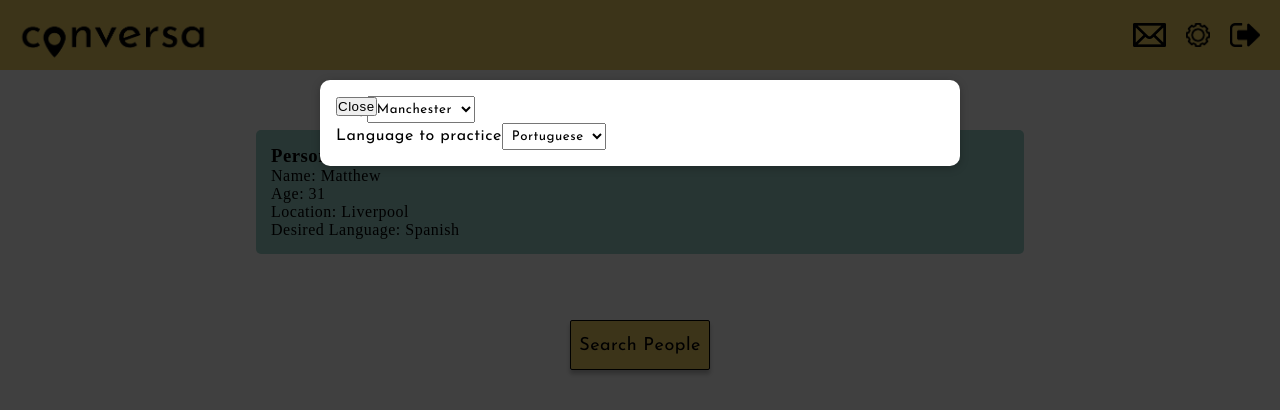
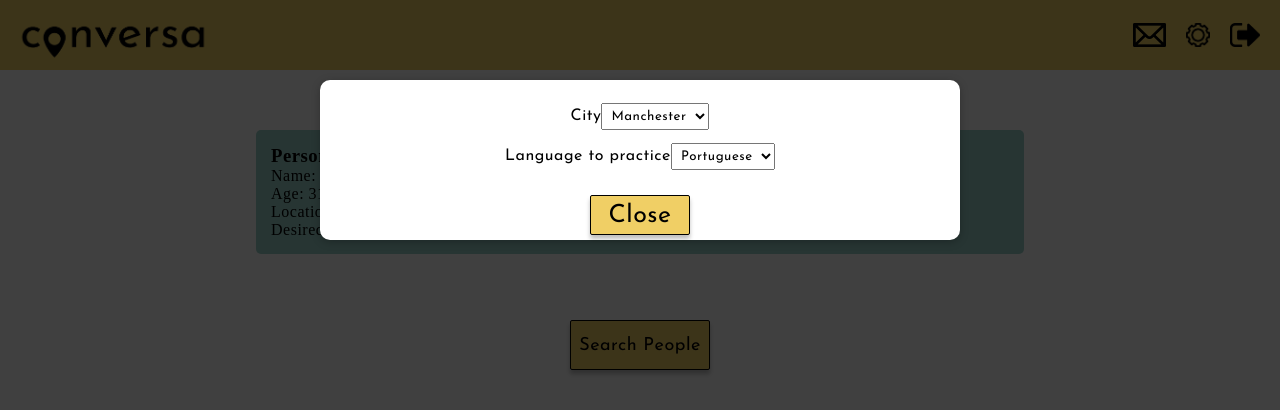
Before and after one commit to AnnaC200/conversa, a React (Create React App) app: page /MyProfile in a window 1280 px wide. Both pictures are taken after a click on the button "Search People". Shown: the top 410 px of the page. Built offline with nearby package versions, Linux system fonts and the light colour scheme.

Commit message:
modal done

```diff
--- a/src/components/MyProfile/CityFilter.css
+++ b/src/components/MyProfile/CityFilter.css
@@ -1,3 +1,7 @@
 .cityFilter {
     text-align: center;
 }
+
+.city {
+    text-align: center;
+}
--- a/src/components/MyProfile/IndividualPerson.css
+++ b/src/components/MyProfile/IndividualPerson.css
@@ -1,3 +1,11 @@
-ul {
-    border: 2px solid black;
+.individualperson {
+    width: 90%;
+    border: 1px solid black;
+    border-radius: 10px;
+    padding: 2px;
+    margin: auto;
+    margin-top: 30px;
+    text-align: center;
+    background-color: white;
+    box-shadow: 0px 10px 5px 2px black;
 }
--- a/src/components/MyProfile/IndividualPerson.js
+++ b/src/components/MyProfile/IndividualPerson.js
@@ -1,6 +1,7 @@
 import React from "react";
 import MessageButton from "./MessageButton";
 import ScheduleMeetUpButton from "./ScheduleMeetUpButton";
+import "./IndividualPerson.css";
 
 // {
 //   "id": 1,
@@ -56,15 +57,12 @@ import ScheduleMeetUpButton from "./ScheduleMeetUpButton";
 const IndividualPerson = (props) => {
   return (
     <ul>
-      <div>
+      <div className="individualperson">
         <div>Name: {props.name}</div>
         <div>Age: {props.age}</div>
         <div>Location: {props.location}</div>
         <div>Desired Language: {props.desiredLanguage}</div>
         <div>About Me: {props.aboutMe}</div>
-        <div>
-          <MessageButton />
-        </div>
         <div>
           <ScheduleMeetUpButton />
         </div>
--- a/src/components/MyProfile/Modal.css
+++ b/src/components/MyProfile/Modal.css
@@ -13,6 +13,7 @@
   top: 10vh;
   left: 5%;
   width: 90%;
+  min-height: 20vh;
   background-color: white;
   padding: 1rem;
   border-radius: 10px;
@@ -23,12 +24,11 @@
 
 .content {
   font-family: 'Josefin Sans', sans-serif;
+  max-height: 80vh;
   width: 100%;
-}
-
-.closebutton {
-  position: absolute;
-  bottom: 50px;
+  overflow: scroll;
+  text-align: center;
+  line-height: 40px;
 }
 
 @media (min-width: 768px) {
--- /dev/null
+++ b/src/components/MyProfile/ScheduleMeetUpButton.css
@@ -0,0 +1,6 @@
+.meetupbutton {
+    background-color: #9AD2CB;
+    font-family: 'Josefin Sans', sans-serif;
+    padding: 10px;
+    margin-bottom: 10px;
+}
--- a/src/components/MyProfile/ScheduleMeetUpButton.js
+++ b/src/components/MyProfile/ScheduleMeetUpButton.js
@@ -1,9 +1,10 @@
 import React from "react";
+import "./ScheduleMeetUpButton.css";
 
 const ScheduleMeetUpButton = () => {
   return (
     <div>
-      <button type="submit">Schedule Meet-up</button>
+      <button className="meetupbutton" type="submit">Schedule Meet-up</button>
     </div>
   );
 };
--- a/src/components/MyProfile/SearchPeople.css
+++ b/src/components/MyProfile/SearchPeople.css
@@ -0,0 +1,33 @@
+.button {
+    font-family: 'Josefin Sans', sans-serif;
+    width: 140px;
+    height: 50px;
+    background: #F0CF65;
+    border: 1px solid #000000;
+    border-radius: 2px;
+    box-shadow: 0px 4px 4px rgba(0, 0, 0, 0.25);
+    font-size: 25px;
+    text-align: center;
+    line-height: 50px;
+}
+
+.city {
+    text-align: center;
+}
+
+.closebuttonmodal {
+    font-family: 'Josefin Sans', sans-serif;
+    width: 100px;
+    height: 40px;
+    background: #F0CF65;
+    border: 1px solid #000000;
+    border-radius: 2px;
+    box-shadow: 0px 4px 4px rgba(0, 0, 0, 0.25);
+    font-size: 25px;
+    text-align: center;
+    line-height: 40px;
+    position: absolute;
+    bottom: 5px;
+    left: 50%;
+    translate: -50%;
+}
--- a/src/components/MyProfile/SearchPeople.js
+++ b/src/components/MyProfile/SearchPeople.js
@@ -33,6 +33,7 @@ const SearchPeople = (props) => {
       />
       {filteredExpenses.map((people) => (
         <IndividualPerson
+          className="personx"
           key={people.id}
           name={people.name}
           age={people.age}
@@ -42,7 +43,11 @@ const SearchPeople = (props) => {
         />
       ))}
       <div>
-        <button className="closebutton" type="submit" onClick={props.onClose}>
+        <button
+          className="closebuttonmodal"
+          type="submit"
+          onClick={props.onClose}
+        >
           Close
         </button>
       </div>
--- a/src/components/MyProfile/SearchPeopleButton.js
+++ b/src/components/MyProfile/SearchPeopleButton.js
@@ -4,7 +4,11 @@ import "./SearchPeopleButton.css";
 const SearchPeopleButton = (props) => {
   return (
     <div>
-      <button className="searchbutton" type="submit" onClick={props.onShowCreateEvent}>
+      <button
+        className="searchbutton"
+        type="submit"
+        onClick={props.onShowCreateEvent}
+      >
         Search People
       </button>
     </div>
```
